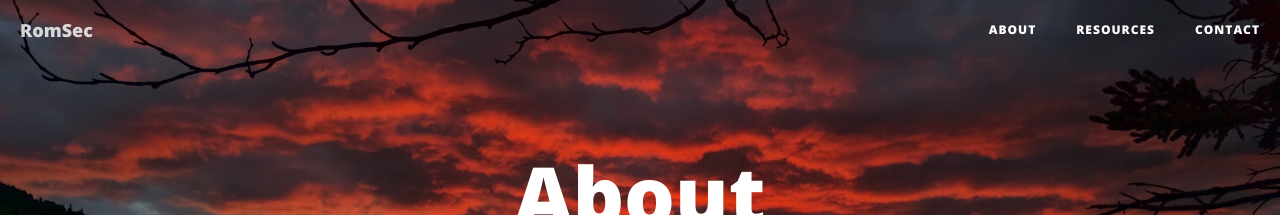
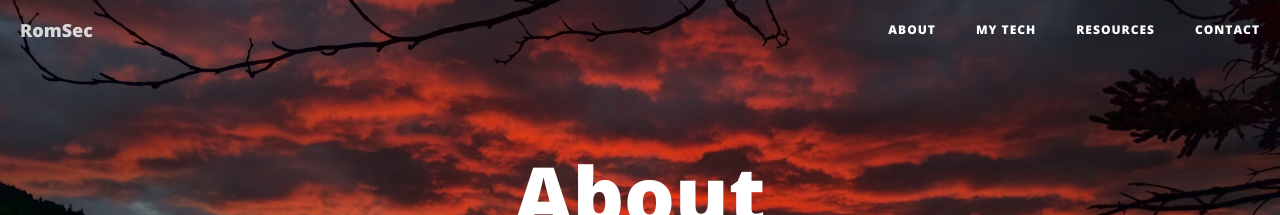
Before and after one commit to RomSec/RomSec.github.io, a Jekyll site: the page built from about.html, in a window 1280 px wide. Shown: the top 215 px of the page. Built offline with Jekyll 4.4.1, drawn with Linux system fonts in a browser that asks for light colours; nearby versions of some CDN libraries.

Commit message:
Create nav.html

```diff
--- a/_includes/nav.html
+++ b/_includes/nav.html
@@ -18,6 +18,9 @@
       <li>
                     <a href="{{ site.baseurl }}/about">About</a>
                 </li>
+                 <li>
+                    <a href="{{ site.baseurl }}/mytech">My Tech</a>
+                </li>
                 <li>
                     <a href="{{ site.baseurl }}/resources/">Resources</a>
                 </li>
```
